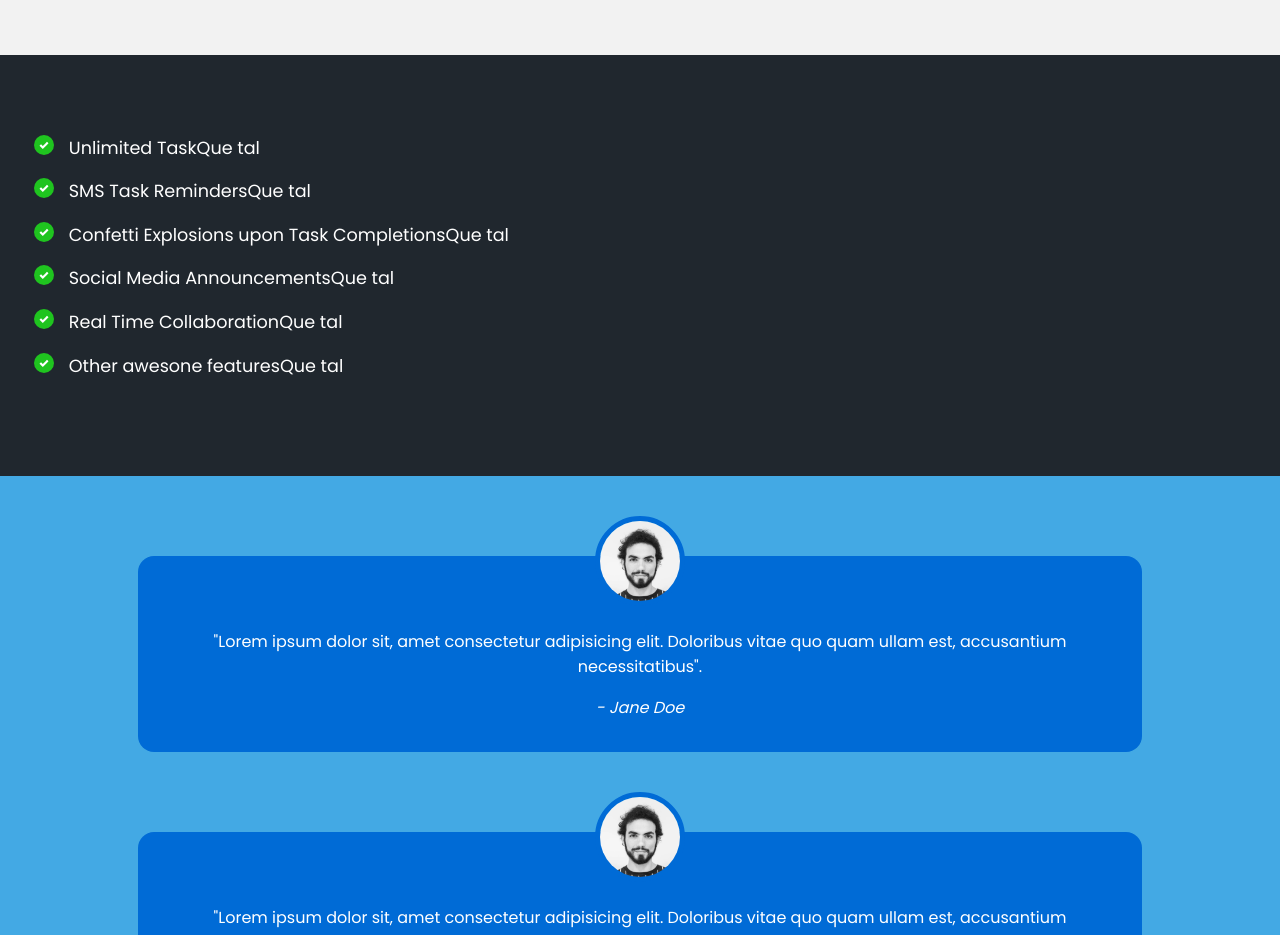
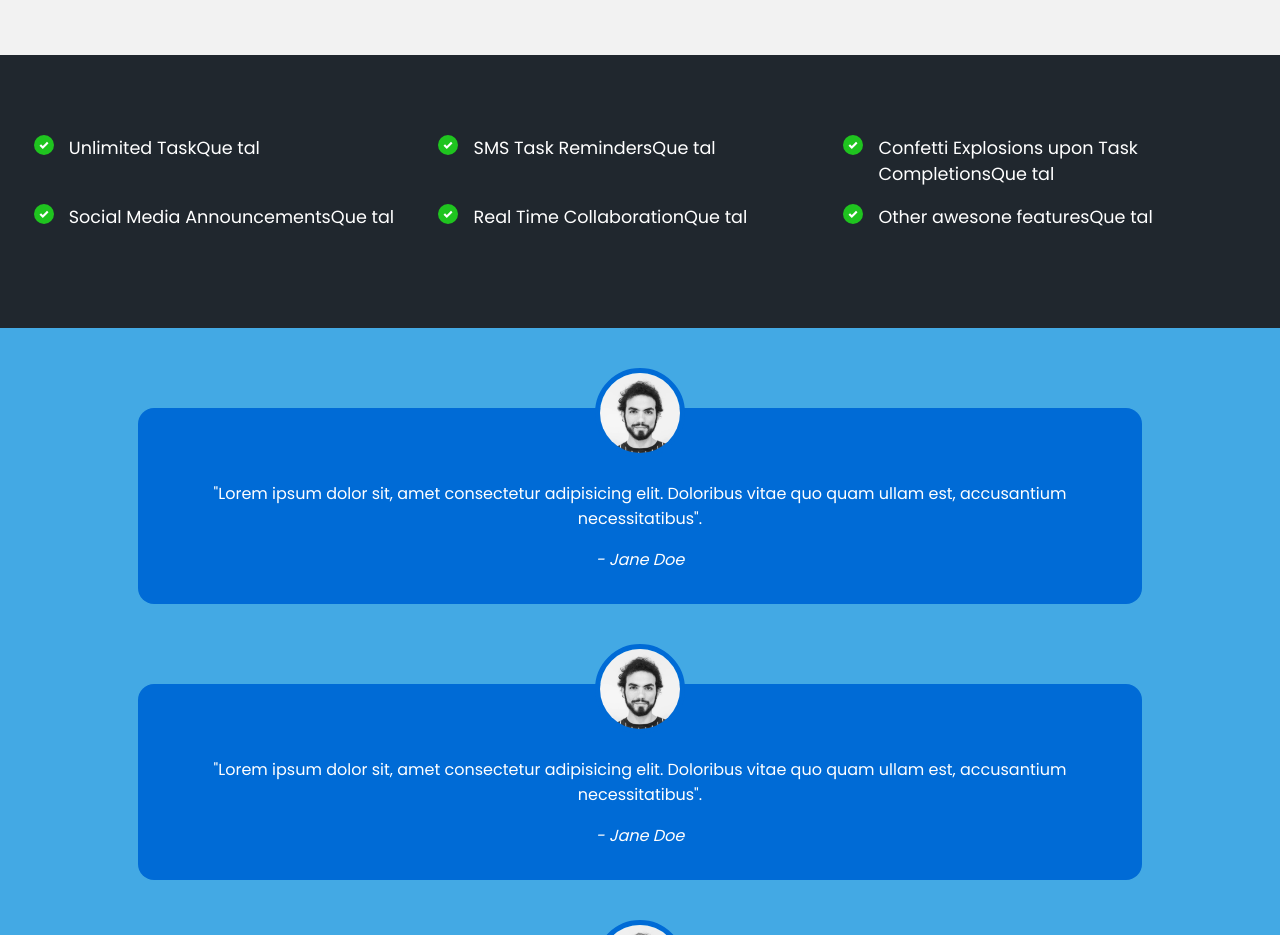
Before and after one commit to DanielCanaviriMenaWebDeveloper/LandingPage-with-HTML-SASS-and-JS, a plain HTML site: page index.html in a window 1280 px wide. Shown: the part 1300-2235 px from the top of the page. Drawn offline with Linux system fonts and the light colour scheme.

Commit message:
Sección Features Responsive Finalizada

```diff
--- a/sass/estilos.scss
+++ b/sass/estilos.scss
@@ -119,7 +119,10 @@ nav {
     color: white;
 
     ul.features-list {
+        margin: 0;
         padding-left: .1em;
+        display: grid;
+        grid-template-columns: repeat(auto-fit, minmax(19rem, 1fr));
 
         li {
             font-size: 1.1em;
```
Also changed, not shown: sass/estilos.css, 1 other file.
